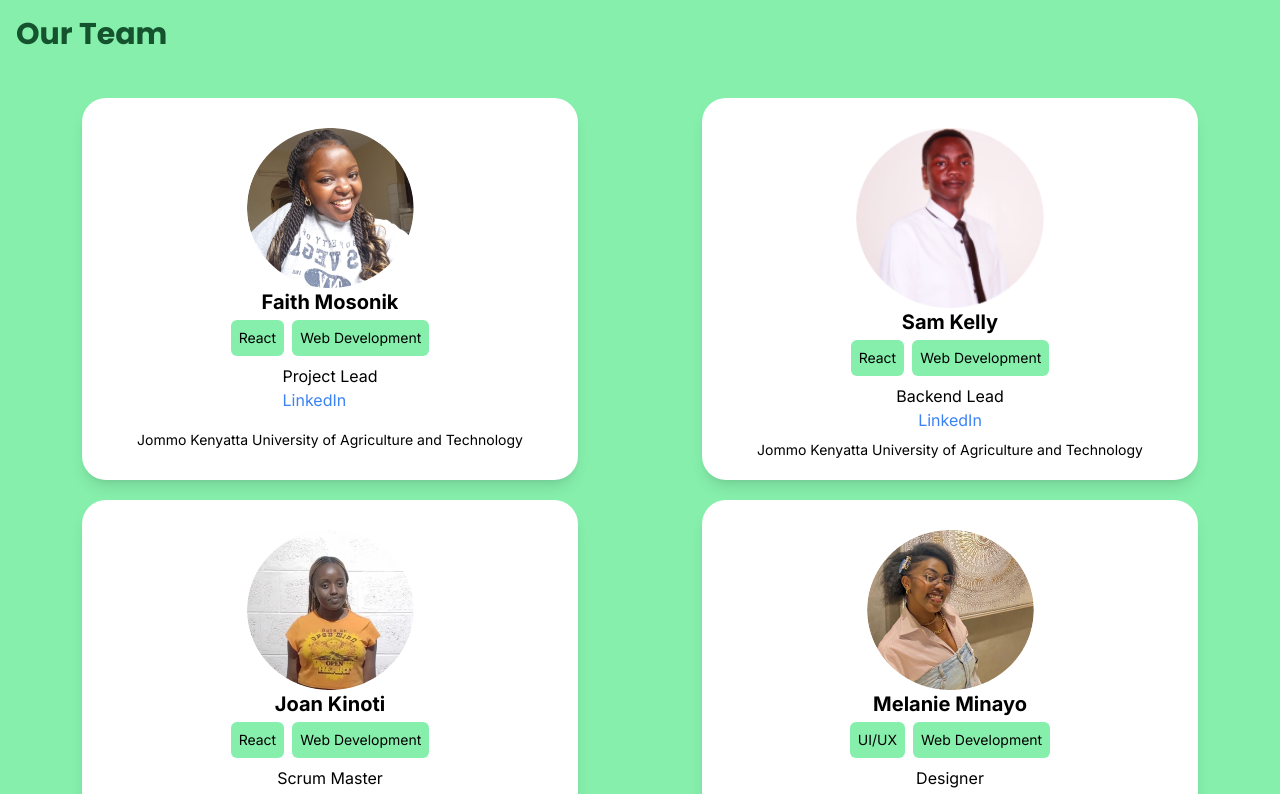
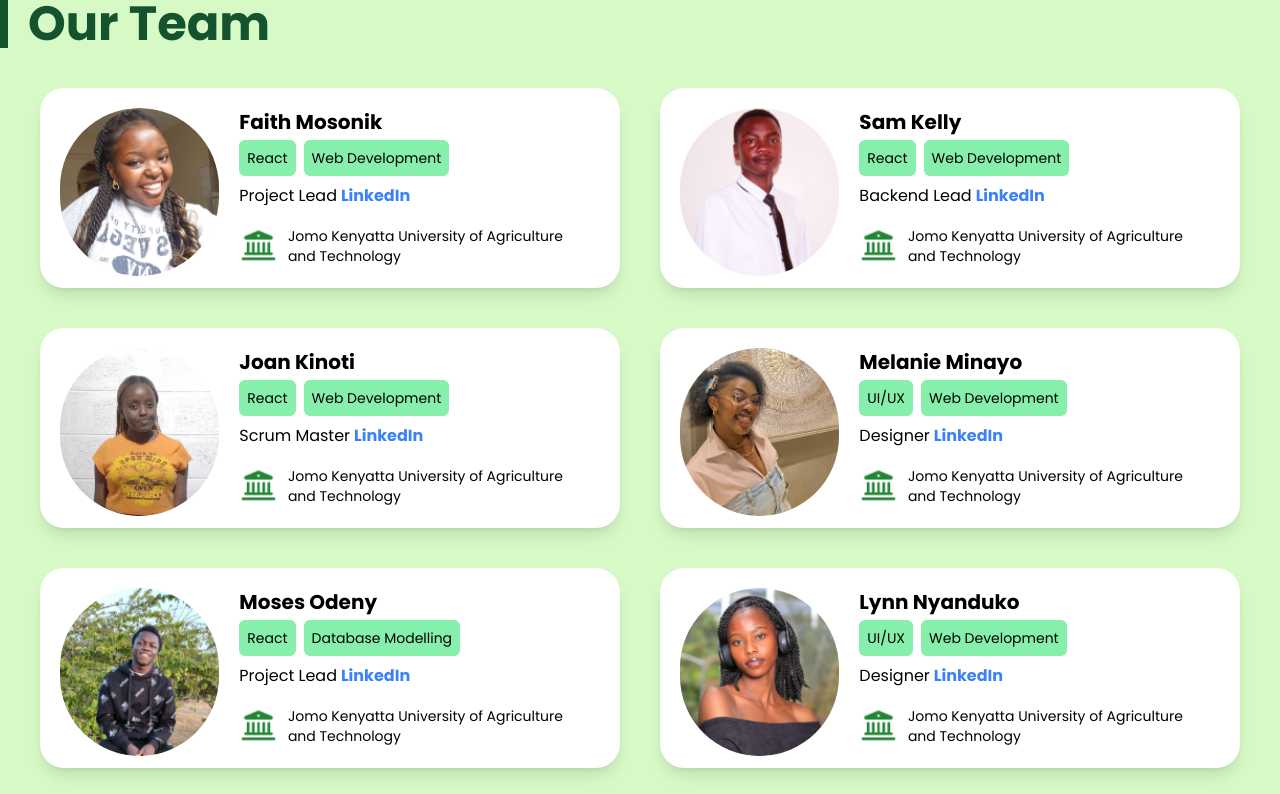
Before and after one commit to Icey-Python/BomaLink-web, a Next.js app: page /contactUs in a window 1280 px wide. Shown: the top 794 px of the page. Built offline with nearby package versions, Linux system fonts and the light colour scheme; a web font is replaced by a local one.

Commit message:
add contact us page

```diff
--- /dev/null
+++ b/app/contactUs/components/profileCard.tsx
@@ -0,0 +1,62 @@
+import Image from "next/image"
+declare namespace JSX{
+interface Props{
+    path: string,
+    position:string,
+    linkedIn: string,
+    name:string,
+    skills:Array<string>
+}
+}
+const profileCard = ({path,position,linkedIn,name,skills}:JSX.Props) => {
+  return (
+    <div className="bg-white relative m-5 p-5 rounded-3xl shadow-lg overflow-hidden flex flex-col items-center gap-0.5 w-7/13">
+          <div className="flex space-x">
+            <div>
+              <Image
+                src={path}
+                alt="Profile Photo"
+                width={300}
+                height={300}
+                className="rounded-full  ml-0  h-full  object-cover mr-1"
+              />
+            </div>
+            <div className="ml-5">
+              <h2 className="text-xl font-bold mb-1">{name}</h2>
+              <div className="flex space-x-2 mb-2">
+                <span className="bg-green-300 p-2 rounded-md text-sm">
+                 {skills[0]}
+                </span>
+                <span className="bg-green-300 p-2 rounded-md text-sm">
+                  {skills[1]}
+                </span>
+              </div>
+              <div className="flex flex-row mb-2">
+                <span>{position}</span>
+                <span>
+                  <a
+                    href={linkedIn}
+                    className="text-blue-500 ml-1 font-bold"
+                  >
+                    LinkedIn
+                  </a>
+                </span>
+              </div>
+              <div className="flex">
+                <Image
+                src="/icons/school-icon.svg"
+                alt="school"
+                width={50}
+                height={50}
+                />
+              <p className="text-sm  p-2.5 ml-0">
+                Jomo Kenyatta University of Agriculture and Technology
+              </p>
+              </div>
+            </div>
+          </div>
+        </div>
+  )
+}
+
+export default profileCard
--- a/app/contactUs/page.tsx
+++ b/app/contactUs/page.tsx
@@ -1,323 +1,325 @@
-import React from 'react';
+import React from "react";
 import Footer from "../components/Footer";
-import Image from 'next/image';
+import Image from "next/image";
+import profileCard from "./components/profileCard";
 
 const page = () => {
   return (
-    <div className="bg-green-300 min-h-screen m-0 p-0">
-      <h1 className='bg-green-300 text-green-900 text-left p-4 text-3xl font-poppins font-bold'>Our Team</h1>
-      <div className="flex flex-wrap justify-around p-5">
-        <div className="bg-white relative m-2.5 p-5 rounded-3xl shadow-lg overflow-hidden flex flex-col items-center gap-1.25 w-2/5">
+    <div className="bg-gradient-to-r from-[#D6F9C6] to-[#D6F9C6] font-poppins w-screen overflow-x-hidden">
+      <h1 className="border-l-8 border-green-900 text-green-900 text-left  my-5mx-10 px-5 w-fit text-5xl font-poppins font-bold">
+        Our Team
+      </h1>
+      <div className="flex flex-wrap justify-around w-full p-5">
+        <div className="flex">
+        <div className="bg-white relative m-5 p-5 rounded-3xl shadow-lg overflow-hidden flex flex-col items-center gap-0.5 h-[200px] w-fit
+        ">
+          <div className="flex space-x">
+            <div>
               <Image
                 src="/profile/FM-profile.png"
                 alt="Profile Photo"
-            width={300}
-            height={300}
-            className="rounded-full mt-2.5 float-left h-full w-auto object-cover"
+                width={200}
+                height={200}
+                className="rounded-full  ml-0  h-full  object-cover mr-1"
               />
+            </div>
+            <div className="ml-5">
               <h2 className="text-xl font-bold mb-1">Faith Mosonik</h2>
               <div className="flex space-x-2 mb-2">
-            <span className="bg-green-300 p-2 rounded-md text-sm">React</span>
-            <span className="bg-green-300 p-2 rounded-md text-sm">Web Development</span>
+                <span className="bg-green-300 p-2 rounded-md text-sm">
+                  React
+                </span>
+                <span className="bg-green-300 p-2 rounded-md text-sm">
+                  Web Development
+                </span>
               </div>
-          <div className="flex flex-col mb-2">
+              <div className="flex flex-row mb-2">
                 <span>Project Lead</span>
                 <span>
-              <a href="https://www.linkedin.com/in/faith-mosonik-b07460238?utm_source=share&utm_campaign=share_via&utm_content=profile&utm_medium=android_app" className="text-blue-500">
+                  <a
+                    href="https://www.linkedin.com/in/faith-mosonik-b07460238?utm_source=share&utm_campaign=share_via&utm_content=profile&utm_medium=android_app"
+                    className="text-blue-500 ml-1 font-bold"
+                  >
                     LinkedIn
                   </a>
                 </span>
               </div>
-          <p className="text-sm text-right p-2.5 m-1.25">Jommo Kenyatta University of Agriculture and Technology</p>
+              <div className="flex">
+                <Image
+                src="/icons/school-icon.svg"
+                alt="school"
+                width={50}
+                height={50}
+                />
+              <p className="text-sm  p-2.5 ml-0">
+                Jomo Kenyatta University of Agriculture and Technology
+              </p>
+              </div>
+            </div>
+          </div>
         </div>
 
-        <div className="bg-white m-2.5 p-5 rounded-3xl shadow-lg overflow-hidden flex flex-col items-center gap-1.25 w-2/5">
+        <div className="bg-white relative m-5 p-5 rounded-3xl shadow-lg overflow-hidden flex flex-col items-center gap-0.5 h-[200px] w-fit
+        ">
+          <div className="flex space-x">
+            <div>
               <Image
                 src="/profile/SK-profile.png"
                 alt="Profile Photo"
-            width={300}
-            height={300}
-            className="rounded-full mt-2.5 float-left h-full w-auto object-cover"
+                width={200}
+                height={200}
+                className="rounded-full  ml-0  h-full  object-cover mr-1"
               />
+            </div>
+            <div className="ml-5">
               <h2 className="text-xl font-bold mb-1">Sam Kelly</h2>
               <div className="flex space-x-2 mb-2">
-            <span className="bg-green-300 p-2 rounded-md text-sm">React</span>
-            <span className="bg-green-300 p-2 rounded-md text-sm">Web Development</span>
+                <span className="bg-green-300 p-2 rounded-md text-sm">
+                  React
+                </span>
+                <span className="bg-green-300 p-2 rounded-md text-sm">
+                  Web Development
+                </span>
               </div>
-          <div className="flex flex-col items-center mb-2">
+              <div className="flex flex-row mb-2">
                 <span>Backend Lead</span>
                 <span>
-              <a href="https://www.linkedin.com/in/sammy-kelly-777079292?utm_source=share&utm_campaign=share_via&utm_content=profile&utm_medium=android_app" className="text-blue-500">
+                  <a
+                    href="https://www.linkedin.com/in/sammy-kelly-777079292?utm_source=share&utm_campaign=share_via&utm_content=profile&utm_medium=android_app"
+                    className="text-blue-500 ml-1 font-bold"
+                  >
                     LinkedIn
                   </a>
                 </span>
               </div>
-          <p className="text-sm text-center">Jommo Kenyatta University of Agriculture and Technology</p>
+              <div className="flex">
+                <Image
+                src="/icons/school-icon.svg"
+                alt="school"
+                width={50}
+                height={50}
+                />
+              <p className="text-sm  p-2.5 ml-0">
+                Jomo Kenyatta University of Agriculture and Technology
+              </p>
               </div>
-        <div className="bg-white m-2.5 p-5 rounded-3xl shadow-lg overflow-hidden flex flex-col items-center gap-1.25 w-2/5">
+            </div>
+          </div>
+        </div>
+        </div>
+
+        <div className="flex">
+        <div className="bg-white relative m-5 p-5 rounded-3xl shadow-lg overflow-hidden flex flex-col items-center gap-0.5 h-[200px] w-fit
+        ">
+          <div className="flex space-x">
+            <div>
               <Image
                 src="/profile/JK-profile.png"
                 alt="Profile Photo"
-            width={300}
-            height={300}
-            className="rounded-full mt-2.5 float-left h-full w-auto object-cover"
+                width={200}
+                height={200}
+                className="rounded-full  ml-0  h-full object-cover mr-1"
               />
+            </div>
+            <div className="ml-5">
               <h2 className="text-xl font-bold mb-1">Joan Kinoti</h2>
               <div className="flex space-x-2 mb-2">
-            <span className="bg-green-300 p-2 rounded-md text-sm">React</span>
-            <span className="bg-green-300 p-2 rounded-md text-sm">Web Development</span>
+                <span className="bg-green-300 p-2 rounded-md text-sm">
+                  React
+                </span>
+                <span className="bg-green-300 p-2 rounded-md text-sm">
+                  Web Development
+                </span>
               </div>
-          <div className="flex flex-col items-center mb-2">
+              <div className="flex flex-row mb-2">
                 <span>Scrum Master</span>
                 <span>
-              <a href="https://www.linkedin.com/in/joan-kinoti-9b26311b1" className="text-blue-500">
+                  <a
+                    href="https://www.linkedin.com/in/joan-kinoti-9b26311b1"
+                    className="text-blue-500 ml-1 font-bold"
+                  >
                     LinkedIn
                   </a>
                 </span>
               </div>
-          <p className="text-sm text-center">Jommo Kenyatta University of Agriculture and Technology</p>
+              <div className="flex">
+                <Image
+                src="/icons/school-icon.svg"
+                alt="school"
+                width={50}
+                height={50}
+                />
+              <p className="text-sm  p-2.5 ml-0">
+                Jomo Kenyatta University of Agriculture and Technology
+              </p>
               </div>
-        <div className="bg-white m-2.5 p-5 rounded-3xl shadow-lg overflow-hidden flex flex-col items-center gap-1.25 w-2/5">
+            </div>
+          </div>
+        </div>
+        <div className="bg-white relative m-5 p-5 rounded-3xl shadow-lg overflow-hidden flex flex-col items-center gap-0.5 h-[200px] w-fit
+        ">
+          <div className="flex space-x">
+            <div>
               <Image
                 src="/profile/MM-profile.png"
                 alt="Profile Photo"
-            width={300}
-            height={300}
-            className="rounded-full mt-2.5 float-left h-full w-auto object-cover"
+                width={200}
+                height={200}
+                className="rounded-full  ml-0  h-full object-cover mr-1"
               />
+            </div>
+            <div className="ml-5">
               <h2 className="text-xl font-bold mb-1">Melanie Minayo</h2>
               <div className="flex space-x-2 mb-2">
-            <span className="bg-green-300 p-2 rounded-md text-sm">UI/UX</span>
-            <span className="bg-green-300 p-2 rounded-md text-sm">Web Development</span>
+                <span className="bg-green-300 p-2 rounded-md text-sm">
+                  UI/UX
+                </span>
+                <span className="bg-green-300 p-2 rounded-md text-sm">
+                  Web Development
+                </span>
               </div>
-          <div className="flex flex-col items-center mb-2">
+              <div className="flex flex-row mb-2">
                 <span>Designer</span>
                 <span>
-              <a href="https://www.linkedin.com/in/sammy-kelly-777079292?utm_source=share&utm_campaign=share_via&utm_content=profile&utm_medium=android_app" className="text-blue-500">
+                  <a
+                    href="https://www.linkedin.com/in/melanie-minayo-6ab167298/"
+                    className="text-blue-500 ml-1 font-bold"
+                  >
                     LinkedIn
                   </a>
                 </span>
               </div>
-          <p className="text-sm text-center">Jommo Kenyatta University of Agriculture and Technology</p>
+              <div className="flex">
+                <Image
+                src="/icons/school-icon.svg"
+                alt="school"
+                width={50}
+                height={50}
+                />
+              <p className="text-sm  p-2.5 ml-0">
+                Jomo Kenyatta University of Agriculture and Technology
+              </p>
               </div>
-        <div className="bg-white m-2.5 p-5 rounded-3xl shadow-lg overflow-hidden flex flex-col items-center gap-1.25 w-2/5">
+            </div>
+          </div>
+        </div>
+        </div>
+
+        <div className="flex">
+        <div className="bg-white relative m-5 p-5 rounded-3xl shadow-lg overflow-hidden flex flex-col items-center gap-0.5 h-[200px] w-fit
+        ">
+          <div className="flex space-x">
+            <div>
               <Image
                 src="/profile/MO-profile.png"
                 alt="Profile Photo"
-            width={300}
-            height={300}
-            className="rounded-full mt-2.5 float-left h-full w-auto object-cover"
+                width={200}
+                height={200}
+                className="rounded-full  ml-0  h-full object-cover mr-1"
               />
+            </div>
+            <div className="ml-5">
               <h2 className="text-xl font-bold mb-1">Moses Odeny</h2>
               <div className="flex space-x-2 mb-2">
-            <span className="bg-green-300 p-2 rounded-md text-sm">React</span>
-            <span className="bg-green-300 p-2 rounded-md text-sm">Database Modelling</span>
+                <span className="bg-green-300 p-2 rounded-md text-sm">
+                  React
+                </span>
+                <span className="bg-green-300 p-2 rounded-md text-sm">
+                  Database Modelling
+                </span>
               </div>
-          <div className="flex flex-col items-center mb-2">
+              <div className="flex flex-row mb-2">
                 <span>Project Lead</span>
                 <span>
-              <a href="https://www.linkedin.com/in/moses-odeny-19bb56292" className="text-blue-500">
+                  <a
+                    href="https://www.linkedin.com/in/moses-odeny-19bb56292"
+                    className="text-blue-500 ml-1 font-bold"
+                  >
                     LinkedIn
                   </a>
                 </span>
               </div>
-          <p className="text-sm text-center">Jommo Kenyatta University of Agriculture and Technology</p>
+              <div className="flex">
+                <Image
+                src="/icons/school-icon.svg"
+                alt="school"
+                width={50}
+                height={50}
+                />
+              <p className="text-sm  p-2.5 ml-0">
+                Jomo Kenyatta University of Agriculture and Technology
+              </p>
               </div>
-        <div className="bg-white m-2.5 p-5 rounded-3xl shadow-lg overflow-hidden flex flex-col items-center gap-1.25 w-2/5">
+            </div>
+          </div>
+        </div>
+
+        <div className="bg-white relative m-5 p-5 rounded-3xl shadow-lg overflow-hidden flex flex-col items-center gap-0.5 h-[200px] w-fit
+        ">
+          <div className="flex space-x">
+            <div>
               <Image
                 src="/profile/LN-profile.png"
                 alt="Profile Photo"
-            width={300}
-            height={300}
-            className="rounded-full mt-2.5 float-left h-full w-auto object-cover"
+                width={200}
+                height={200}
+                className="rounded-full  ml-0  h-full object-cover mr-1"
               />
+            </div>
+            <div className="ml-5">
               <h2 className="text-xl font-bold mb-1">Lynn Nyanduko</h2>
               <div className="flex space-x-2 mb-2">
-            <span className="bg-green-300 p-2 rounded-md text-sm">UI/UX</span>
-            <span className="bg-green-300 p-2 rounded-md text-sm">Web Development</span>
+                <span className="bg-green-300 p-2 rounded-md text-sm">
+                  UI/UX
+                </span>
+                <span className="bg-green-300 p-2 rounded-md text-sm">
+                  Web Development
+                </span>
               </div>
-          <div className="flex flex-col items-center mb-2">
+              <div className="flex flex-row mb-2">
                 <span>Designer</span>
                 <span>
-              <a href="https://www.linkedin.com/in/lynn-omae-0160b1252?utm_source=share&utm_campaign=share_via&utm_content=profile&utm_medium=android_app" className="text-blue-500">
+                  <a
+                    href="https://www.linkedin.com/in/lynn-omae-0160b1252?utm_source=share&utm_campaign=share_via&utm_content=profile&utm_medium=android_app"
+                    className="text-blue-500 ml-1 font-bold"
+                  >
                     LinkedIn
                   </a>
                 </span>
               </div>
-          <p className="text-sm text-center">Jommo Kenyatta University of Agriculture and Technology</p>
+              <div className="flex">
+                <Image
+                src="/icons/school-icon.svg"
+                alt="school"
+                width={50}
+                height={50}
+                />
+              <p className="text-sm  p-2.5 ml-0">
+                Jomo Kenyatta University of Agriculture and Technology
+              </p>
+              </div>
+            </div>
+          </div>
         </div>
 
+        </div>
+
+      </div>
+      <div className="flex place-content-center">
+                <Image
+                src="/icons/brain-icon.svg"
+                alt="brain"
+                width={50}
+                height={50}
+                />
+              <p className="text-xl italic  p-2.5 ml-0">
+                The brains behind the product
+              </p>
       </div>
 
       <Footer />
     </div>
   );
-}
+};
 
 export default page;
-
-// import React from 'react';
-// import Footer from "../components/Footer";
-// import Image from 'next/image';
-
-
-// //  export default function ContactUs() {
-// const page = () => {
-//   return (
-//     <div>
-//       <h1 className='header'>Our Team</h1>
-//       <div className="container">
-//         <div className="profile-box">
-//           <Image
-//             src="/profile/FM-profile.png"
-//             alt="Profile Photo"
-//             width={300}
-//             height={300}
-//             className="profile-box img"
-//           />
-//           <h2>Faith Mosonik</h2>
-//           <div>
-//             <span className="tech-skill">React</span>
-//             <span className="tech-skill">Web Development</span>
-//           </div>
-//           <div>
-//             <span>project lead</span>
-//             <span>
-//               <a href="https://www.linkedin.com/in/faith-mosonik-b07460238?utm_source=share&utm_campaign=share_via&utm_content=profile&utm_medium=android_app">
-//                 LinkedIn
-//               </a>
-//             </span>
-//           </div>
-//           <p>Jommo Kenyatta University of Agriculture and Technology</p>
-//         </div>
-
-//         <div className="profile-box">
-//           <Image
-//             src="/profile/SK-profile.png"
-//             alt="Profile Photo"
-//             width={300}
-//             height={300}
-//             className="profile-box img"
-//           />
-//           <h2>Sam Kelly</h2>
-//           <div>
-//             <span className="tech-skill">React</span>
-//             <span className="tech-skill"> Web Development</span>
-//           </div>
-//           <div>
-//             <span>Backend lead</span>
-//             <span>
-//               <a href="https://www.linkedin.com/in/sammy-kelly-777079292?utm_source=share&utm_campaign=share_via&utm_content=profile&utm_medium=android_app">
-//                 LinkedIn
-//               </a>
-//             </span>{" "}
-//             ``
-//           </div>
-//           <p> Jommo Kenyatta University of Agriculture and Technology</p>
-//         </div>
-
-//         <div className="profile-box">
-//           <Image
-//             src="/profile/JK-profile.png"
-//             width={300}
-//             height={300}
-//             alt="Profile Photo"
-//             className="profile-box img"
-//           />
-//           <h2>Joan Kinoti</h2>
-//           <div>
-//             <span className="tech-skill">React</span>
-//             <span className="tech-skill">Web Development</span>
-//           </div>
-//           <div>
-//             <span>Scram Master </span>
-//             <span>
-//               <a href="https://www.linkedin.com/in/joan-kinoti-9b26311b1">
-//                 LinkedIn
-//               </a>
-//             </span>
-//           </div>
-//           <p>Jommo Kenyatta University of Agriculture and Technology</p>
-//         </div>
-
-//         <div className="profile-box">
-//           <Image
-//             src="/profile/MM-profile.png"
-//             width={300}
-//             height={300}
-//             alt="Profile Photo"
-//             className="profile-box img"
-//           />
-//           <h2>Melanie Minayo</h2>
-//           <div>
-//             <span className="tech-skill">UI/UX</span>
-//             <span className="tech-skill"> Development</span>
-//           </div>
-//           <div>
-//             <span>Designer</span>
-//             <span>
-//               <a href="https://www.linkedin.com/in/faith-mosonik-b07460238?utm_source=share&utm_campaign=share_via&utm_content=profile&utm_medium=android_app">
-//                 LinkedIn
-//               </a>
-//             </span>
-//           </div>
-//           <p>Jommo Kenyatta University of Agriculture and Technology</p>
-//         </div>
-
-//         <div className="profile-box">
-//           <Image
-//             src="/profile/MO-profile.png"
-//             width={300}
-//             height={300}
-//             alt="Profile Photo"
-//             className="profile-box img"
-//           />
-//           <h2>Moses Odeny</h2>
-//           <div>
-//             <span className="tech-skill">React</span>
-//             <span className="tech-skill">Web Development</span>
-//           </div>
-//           <div>
-//             <span>project lead</span>
-//             <span>
-//               <a href="https://www.linkedin.com/in/moses-odeny-19bb56292">
-//                 LinkedIn
-//               </a>
-//             </span>
-//           </div>
-
-//           <p>Jommo Kenyatta University of Agriculture and Technology</p>
-//         </div>
-
-//         <div className="profile-box">
-//           <Image
-//             src="/profile/LN-profile.png"
-//             width={300}
-//             height={300}
-//             alt="Profile Photo"
-//             className="profile-box img"
-//           />
-//           <h2>Lynn Nyanduko</h2>
-//           <div>
-//             <span className="tech-skill">UI/UX</span>
-//             <span className="tech-skill">Web Development</span>
-//           </div>
-//           <div>
-//             <span>Designer </span>
-//             <span>
-//               <a href="https://www.linkedin.com/in/lynn-omae-0160b1252?utm_source=share&utm_campaign=share_via&utm_content=profile&utm_medium=android_app">
-//                 LinkedIn
-//               </a>
-//             </span>
-//           </div>
-//           <p>Jommo Kenyatta University of Agriculture and Technology</p>
-//         </div>
-//       </div>
-
-//       <Footer/>
-//     </div>
-
-//   );
-// }
-
-// export default page
```
Also changed, not shown: app/components/Footer.tsx (+4 -4 lines). Lines whose indentation alone changed are shown as unchanged.
